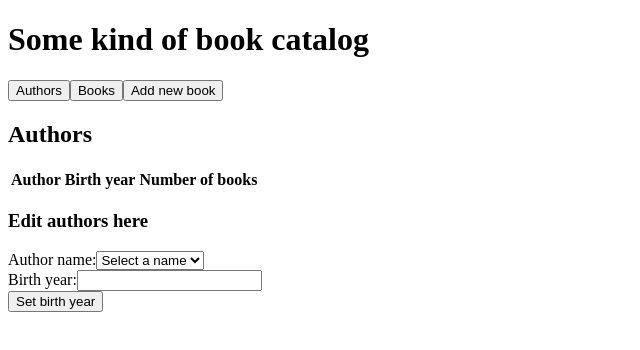
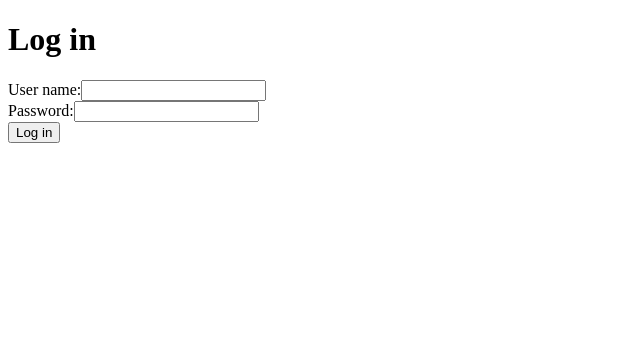
Before and after one commit to banaanihillo/exercise8, a React (Create React App) app in the folder library-frontend/: page / in a window 1280 px wide. Shown: the top 350 px of the page, without its empty margins (0-640 px from the left). Built offline with nearby package versions, Linux system fonts and the light colour scheme.

Commit message:
Commited exercise8-17 (Authorized books)
Added functionality for user log-in to authenticate creation of books,
also fixed refetching of book data upon creation of new entries

```diff
--- a/library-frontend/package.json
+++ b/library-frontend/package.json
@@ -7,6 +7,7 @@
     "@testing-library/jest-dom": "^4.2.4",
     "@testing-library/react": "^9.5.0",
     "@testing-library/user-event": "^7.2.1",
+    "apollo-link-context": "^1.0.20",
     "graphql": "^15.0.0",
     "jsonwebtoken": "^8.5.1",
     "mongoose": "^5.9.15",
--- a/library-frontend/src/App.js
+++ b/library-frontend/src/App.js
@@ -3,10 +3,33 @@ import Authors from "./components/Authors"
 import Books from "./components/Books"
 import NewBook from "./components/NewBook"
 import Notify from "./components/Notify"
+import LoginForm from "./components/LoginForm"
 
 const App = () => {
     const [page, setPage] = useState("authors")
     const [errorMessage, setErrorMessage] = useState(null)
+    const [token, setToken] = useState(null)
+    //const client = useApolloClient()
+
+    if (!token) {
+        return (
+            <div>
+                <Notify errorMessage = {errorMessage} />
+                <h1> Log in </h1>
+                <LoginForm
+                    setToken = {setToken}
+                    setErrorMessage = {setErrorMessage}
+                />
+            </div>
+        )
+    }
+    /*
+    const logOut = () => {
+        setToken(null)
+        localStorage.clear()
+        client.resetStore()
+    }
+    */
 
     return (
         <div>
--- a/library-frontend/src/components/Books.js
+++ b/library-frontend/src/components/Books.js
@@ -10,7 +10,7 @@ const Books = (props) => {
         if (bookQuery.data) {
             setBooks(bookQuery.data.allBooks)
         }
-    }, [bookQuery])
+    }, [bookQuery.data])
 
     if (!showPage) {
         return null
--- /dev/null
+++ b/library-frontend/src/components/LoginForm.js
@@ -0,0 +1,61 @@
+import React, {useState, useEffect} from "react"
+import {useMutation} from "@apollo/client"
+import {LOG_IN} from "../queries"
+
+const LoginForm = (props) => {
+    const {setErrorMessage, setToken} = props
+    const [userName, setUserName] = useState("")
+    const [password, setPassword] = useState("")
+
+    const [login, result] = useMutation(LOG_IN, {
+        onError: (error) => {
+            setErrorMessage(error.graphQLErrors[0].message)
+            setTimeout(() => {
+                setErrorMessage(null)
+            }, 8000)
+        }
+    })
+
+    useEffect(() => {
+        if (result.data) {
+            const token = result.data.login.value
+            setToken(result.data.login.value)
+            localStorage.setItem("User Token", token)
+        }
+    }, [result.data, setToken])
+
+    const handleLogin = async (event) => {
+        event.preventDefault()
+        login({
+            variables: {
+                userName,
+                password
+            }
+        })
+    }
+
+    return (
+        <div>
+            <form onSubmit = {handleLogin}>
+                <div>
+                    User name:
+                    <input
+                        value = {userName}
+                        onChange = {({target}) => setUserName(target.value)}
+                    />
+                    <br />
+                    Password:
+                    <input
+                        type = "password"
+                        value = {password}
+                        onChange = {({target}) => setPassword(target.value)}
+                    />
+                    <br />
+                    <button type = "submit"> Log in </button>
+                </div>
+            </form>
+        </div>
+    )
+}
+
+export default LoginForm
--- a/library-frontend/src/components/NewBook.js
+++ b/library-frontend/src/components/NewBook.js
@@ -10,15 +10,25 @@ const NewBook = (props) => {
     const [genre, setGenre] = useState("")
     const [genres, setGenres] = useState([])
     const [authors, setAuthors] = useState([])
-    const result = useQuery(ALL_AUTHORS)
+    const [books, setBooks] = useState([])
+    const authorQuery = useQuery(ALL_AUTHORS)
+    const bookQuery = useQuery(ALL_BOOKS)
 
     useEffect(() => {
-        if (result.data) {
-            setAuthors(result.data.allAuthors)
+        if (authorQuery.data) {
+            setAuthors(authorQuery.data.allAuthors)
         } else {
-            console.log("Stuff in progress")
+            console.log("Fetching author data")
         }
-    }, [result.data])
+    }, [authorQuery.data])
+
+    useEffect(() => {
+        if (bookQuery.data) {
+            setBooks(bookQuery.data.allAuthors)
+        } else {
+            console.log("Fetching book data")
+        }
+    }, [bookQuery.data])
 
     const [createBook] = useMutation(CREATE_BOOK, {
         refetchQueries: [
@@ -34,17 +44,26 @@ const NewBook = (props) => {
             setTimeout(() => {
                 setErrorMessage(null)
             }, 8000)
-        }
+        }/*,
+        update: (store, response) => {
+            const cachedData = store.readQuery({
+                query: ALL_BOOKS
+            })
+            console.log(response.data)
+            const updatedCache = cachedData.allBooks.concat(response.data.addBook)
+            console.log(updatedCache)
+            store.writeQuery({
+                query: ALL_BOOKS,
+                data: updatedCache
+            })
+        }*/
     })
 
     const [createAuthor] = useMutation(CREATE_AUTHOR, {
         refetchQueries: [
             {
                 query: ALL_AUTHORS
-            },
-            {
-                query: ALL_BOOKS
-            }
+            } //
         ],
         onError: (error) => {
             setErrorMessage(error.graphQLErrors[0].message)
@@ -127,6 +146,7 @@ const NewBook = (props) => {
                     Create book
                 </button>
             </form>
+            {books ? null : null}
         </div>
     )
 }
--- a/library-frontend/src/index.js
+++ b/library-frontend/src/index.js
@@ -2,12 +2,23 @@ import React from "react"
 import ReactDOM from "react-dom"
 import App from "./App"
 import {ApolloProvider, ApolloClient, InMemoryCache, HttpLink} from "@apollo/client"
+import {setContext} from "apollo-link-context"
+
+const authorizationLink = setContext((_emptyparameter, {headers}) => {
+    const token = localStorage.getItem("User Token")
+    return {
+        headers: {
+            ...headers,
+            authorization: (token) ? `Bearer ${token}` : null
+        }
+    }
+})
+
+const httpLink = new HttpLink({uri: "http://localhost:4000"})
 
 const client = new ApolloClient({
     cache: new InMemoryCache(),
-    link: new HttpLink({
-        uri: "http://localhost:4000"
-    })
+    link: authorizationLink.concat(httpLink)
 })
 
 ReactDOM.render(
--- a/library-frontend/src/queries.js
+++ b/library-frontend/src/queries.js
@@ -101,3 +101,11 @@ export const EDIT_AUTHOR = GraphQL`
         }
     }
 `
+
+export const LOG_IN = GraphQL`
+    mutation login($userName: String!, $password: String!) {
+        login(userName: $userName, password: $password) {
+            value
+        }
+    }
+`
```
Also changed, not shown: 1 other file (tests, documents, lock files or other folders).
